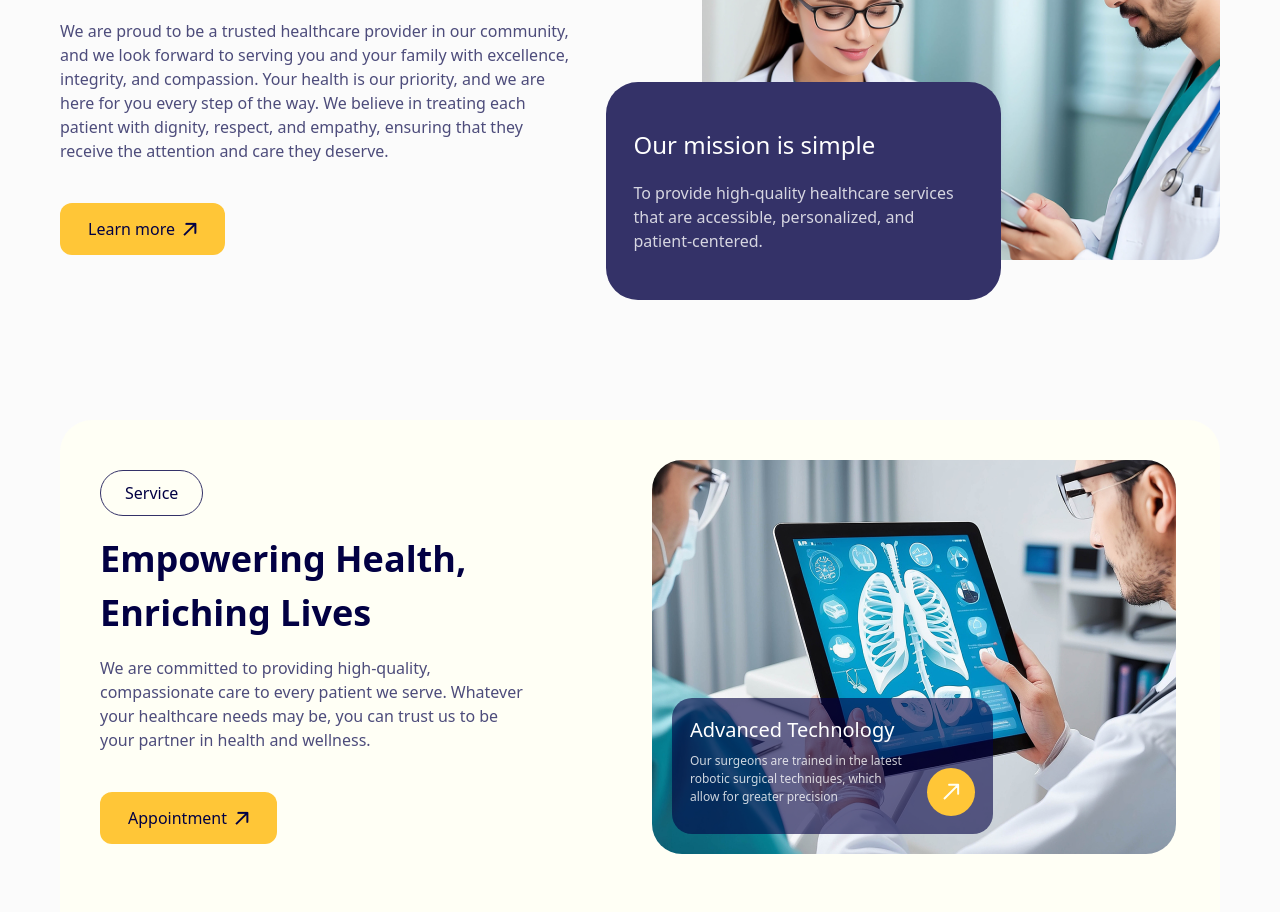
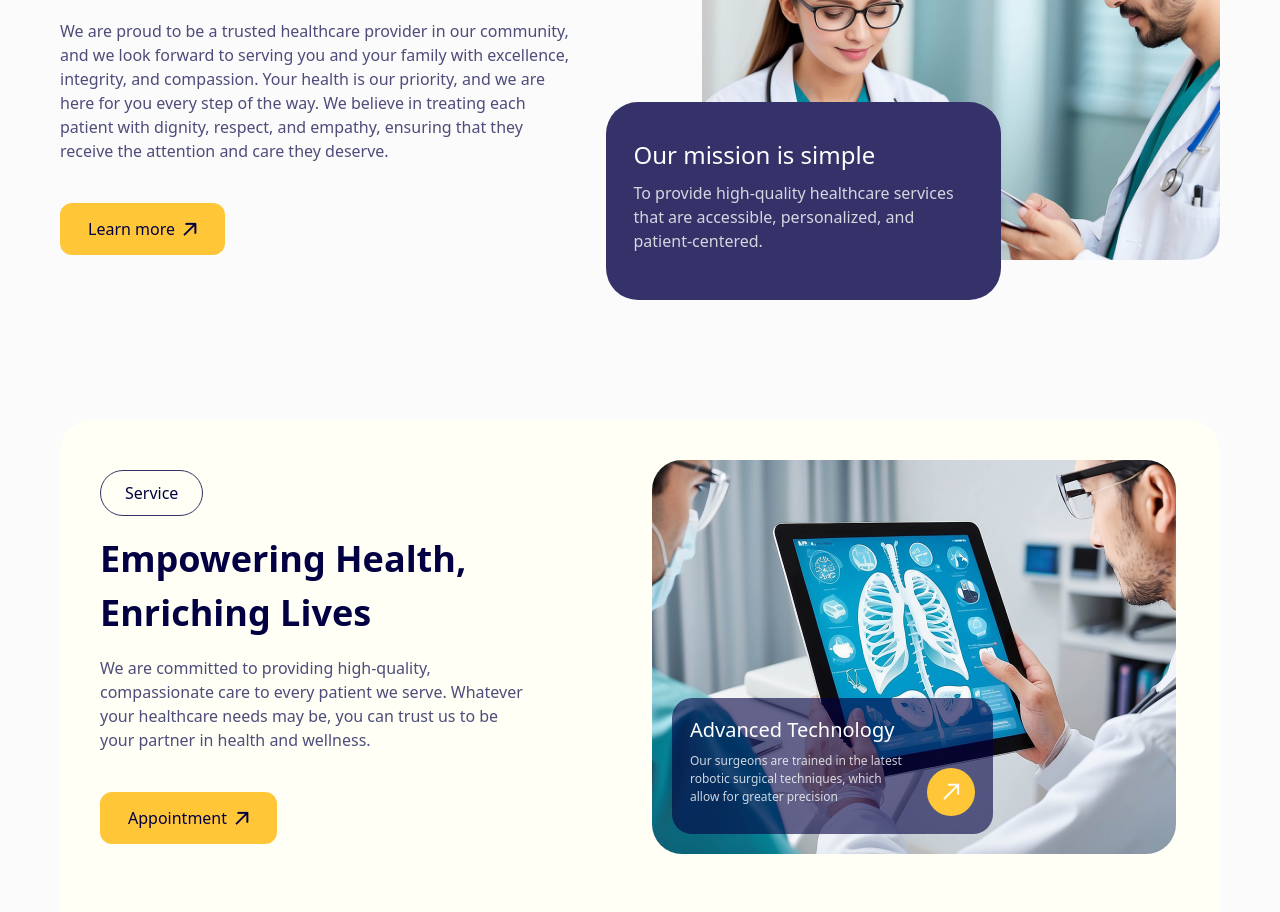
Before and after one commit to rznayeem/codelabs-task-nayeem, a React (Vite) app: page / in a window 1280 px wide. Shown: the part 1240-2152 px from the top of the page. Built offline with nearby package versions, Linux system fonts and the light colour scheme.

Commit message:
final push

```diff
--- a/src/components/WhoWeAre/WhoWeAre.jsx
+++ b/src/components/WhoWeAre/WhoWeAre.jsx
@@ -25,7 +25,7 @@ const WhoWeAre = () => {
         <div className="relative">
           <img src={team1} alt="" />
           <div className="lg:absolute bg-[#343268] rounded-[32px] lg:-left-24 left-0 lg:-bottom-10 max-w-[395px] py-[47px] px-7 z-10">
-            <h3 className="text-white text-2xl font-medium mb-5">
+            <h3 className="text-white text-2xl font-medium mb-5 leading-3">
               Our mission is simple
             </h3>
             <p className="text-[#FFFFFFCC]">
```
